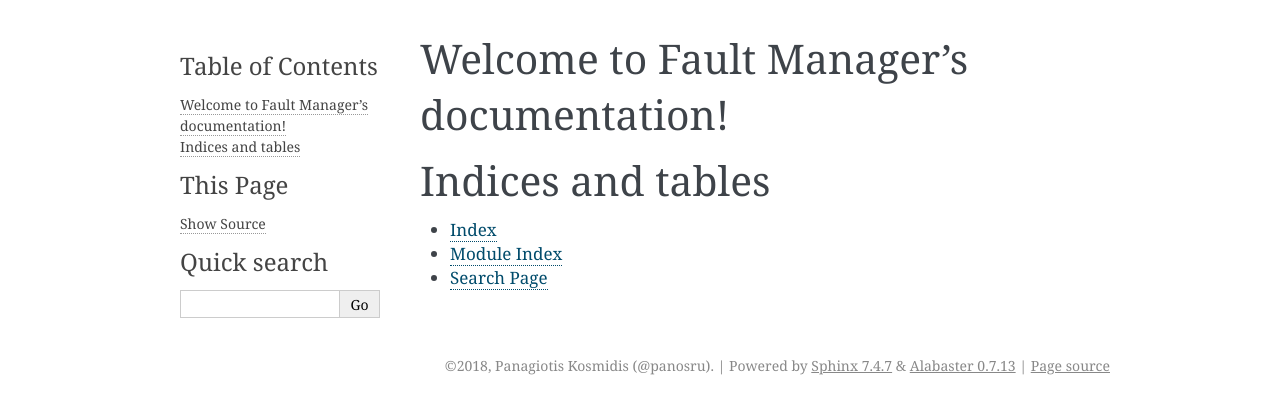
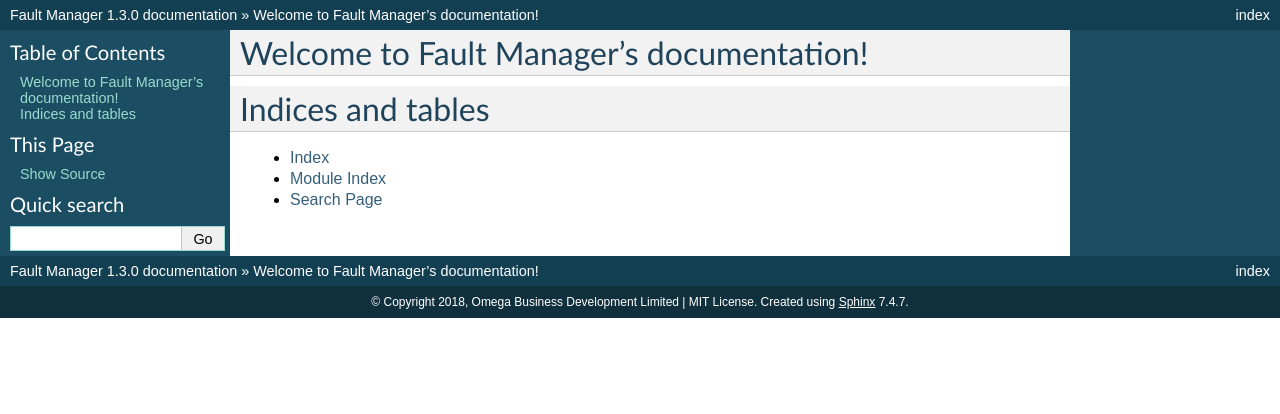
Before and after one commit to panosru/fault-manager, a Sphinx documentation site: the page built from docs/source/index.rst, in a window 1280 px wide. Shown: the top 414 px of the page. Built offline with Sphinx 7.4.7, drawn with Linux system fonts in a browser that asks for light colours.

Commit message:
Updating docs

```diff
--- a/docs/source/conf.py
+++ b/docs/source/conf.py
@@ -12,9 +12,9 @@
 # add these directories to sys.path here. If the directory is relative to the
 # documentation root, use os.path.abspath to make it absolute, like shown here.
 #
-# import os
-# import sys
-# sys.path.insert(0, os.path.abspath('.'))
+import os
+import sys
+sys.path.insert(0, os.path.abspath('.'))
 
 from recommonmark.parser import CommonMarkParser
 
@@ -25,7 +25,7 @@
 # -- Project information -----------------------------------------------------
 
 project = u'Fault Manager'
-copyright = u'2018, Panagiotis Kosmidis (@panosru)'
+copyright = u'2018, Omega Business Development Limited | MIT License'
 author = u'Panagiotis Kosmidis (@panosru)'
 
 # The short X.Y version
@@ -38,12 +38,13 @@
 
 # If your documentation needs a minimal Sphinx version, state it here.
 #
-# needs_sphinx = '1.0'
+needs_sphinx = '1.0'
 
 # Add any Sphinx extension module names here, as strings. They can be
 # extensions coming with Sphinx (named 'sphinx.ext.*') or your custom
 # ones.
 extensions = [
+    'sphinx.ext.todo',
     'sphinx.ext.githubpages',
 ]
 
@@ -64,7 +65,7 @@
 #
 # This is also used if you do content translation via gettext catalogs.
 # Usually you set "language" from the command line for these cases.
-language = None
+# language = None
 
 # List of patterns, relative to source directory, that match files and
 # directories to ignore when looking for source files.
@@ -80,7 +81,7 @@
 # The theme to use for HTML and HTML Help pages.  See the documentation for
 # a list of builtin themes.
 #
-html_theme = 'alabaster'
+html_theme = 'default'
 
 # Theme options are theme-specific and customize the look and feel of a theme
 # further.  For a list of options available for each theme, see the
@@ -162,3 +163,19 @@
 
 
 # -- Extension configuration -------------------------------------------------
+#on_rtd is whether we are on readthedocs.org, this line of code grabbed from docs.readthedocs.org
+on_rtd = os.environ.get('READTHEDOCS', None) == 'True'
+
+if not on_rtd:  # only import and set the theme if we're building docs locally
+    import sphinx_rtd_theme
+    html_theme = 'sphinx_rtd_theme'
+    html_theme_path = [sphinx_rtd_theme.get_html_theme_path()]
+    print sphinx_rtd_theme.get_html_theme_path()
+
+# load PhpLexer
+from sphinx.highlighting import lexers
+from pygments.lexers.web import PhpLexer
+
+# enable highlighting for PHP code not between <?php ... ?> by default
+lexers['php'] = PhpLexer(startinline=True)
+lexers['php-annotations'] = PhpLexer(startinline=True)
--- a/docs/source/index.rst
+++ b/docs/source/index.rst
@@ -11,7 +11,6 @@
    :caption: Contents:
 
 
-
 Indices and tables
 ==================
 
```
